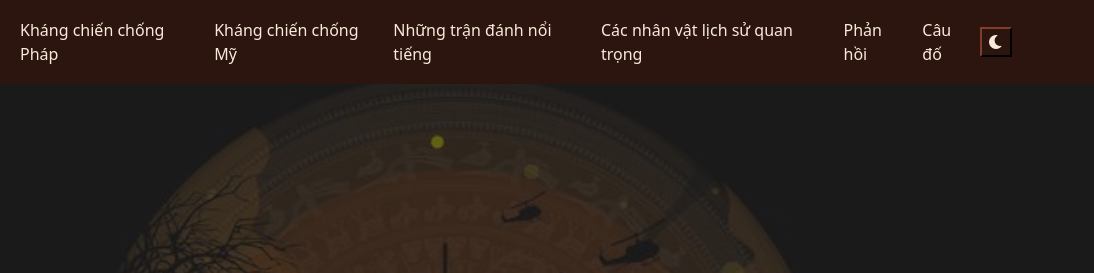
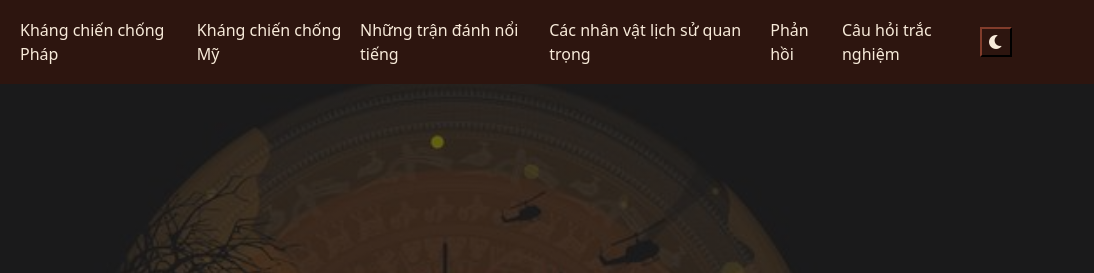
Before and after one commit to noname14-2/lichsuchientranhvn, a plain HTML site: page american-war.html in a window 1280 px wide. Shown: the top 273 px of the page, 186-1280 px from the left. Drawn offline with nearby package versions, Linux system fonts and the light colour scheme.

Commit message:
Update american-war.html

```diff
--- a/american-war.html
+++ b/american-war.html
@@ -57,7 +57,7 @@
               <a class="nav-link" href="feedback.html">Phản hồi</a>
             </li>
             <li class="nav-item">
-              <a class="nav-link" href="quiz.html">Câu đố</a>
+              <a class="nav-link" href="quiz.html">Câu hỏi trắc nghiệm</a>
             </li>
           </ul>
           <button id="darkModeToggle" class="btn-nav">
```
